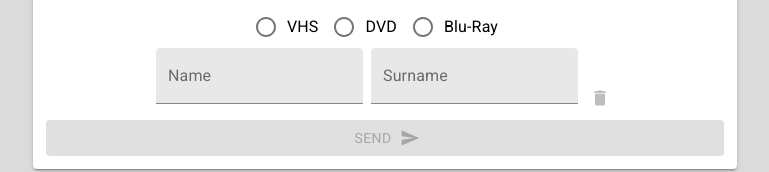
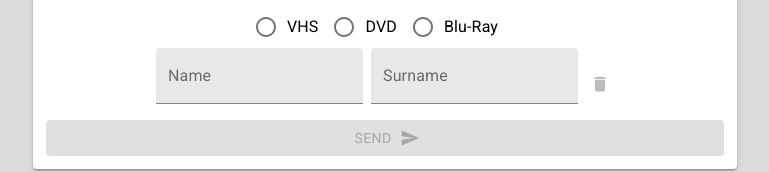
Before and after one commit to IlliaHreben/webbylab, a React (Create React App) app in the folder client/: page / in a window 1280 px wide. Both pictures are taken after typing "Sample", "Sample" into the empty fields and a click on the button "ADD FILM". Shown: the part 385-557 px from the top of the page, without its empty margins (255-1024 px from the left). Built offline with nearby package versions, Linux system fonts and the light colour scheme; no server answers; the HTML template or start-up script is replaced by a standard one; what react-onblur would draw is missing.

Commit message:
corrected css again

```diff
--- a/client/src/Components/ActorsField.js
+++ b/client/src/Components/ActorsField.js
@@ -4,7 +4,7 @@ import { Delete as DeleteIcon } from '@material-ui/icons'
 
 export default props => {
   const lastElementProps = props.lastElement
-    ? { onClick: props.addField,
+    ? { onFocus: props.addField,
         styles: { marginBottom: '1em' },
         error: false,
         helperText: false
@@ -69,10 +69,10 @@ export default props => {
       />
       <IconButton
         style={
-          props.lastElement
-          && (props.sameActor
-            || emptyFields.includes('name') || emptyFields.includes('surname')
-          ) ? {} : {alignSelf: 'flex-end'}}
+          !props.sameActor && !emptyFields.length && !props.lastElement
+          ? {alignSelf: 'flex-end'}
+          : {}
+        }
         disabled={props.lastElement}
         aria-label='delete'
         onClick={() => props.deleteActor(props.id)}
--- a/client/src/Components/FilmInfo.js
+++ b/client/src/Components/FilmInfo.js
@@ -17,6 +17,10 @@ const useStyles = makeStyles((theme) => ({
   secondaryHeading: {
     fontSize: theme.typography.pxToRem(15),
     color: theme.palette.text.secondary,
+  },
+  accordionBody: {
+    paddingBottom: 0,
+    paddingTop: 0
   }
 }))
 
@@ -72,7 +76,7 @@ const FilmInfo = props => {
         </Typography>
         <Typography className={classes.secondaryHeading} >{foundedActors}</Typography>
       </AccordionSummary>
-      <AccordionDetails>
+      <AccordionDetails className={classes.accordionBody} >
         <Typography>
           <b>Actors:</b> {actors}<br/>
           <b>Release year:</b> {props.releaseYear}<br/>
```
Also changed, not shown: 1 other file (tests, documents, lock files or other folders).
